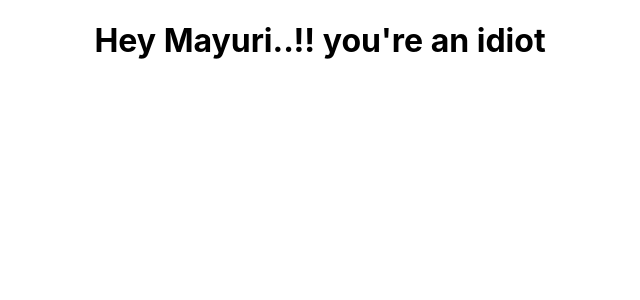
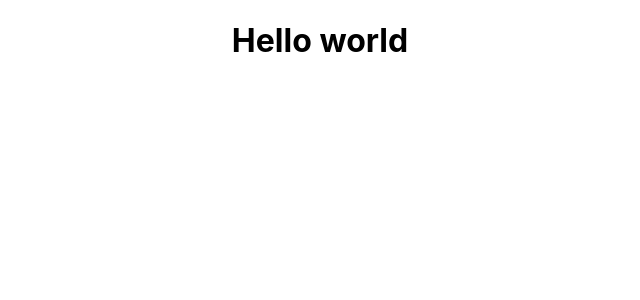
Before and after one commit to extusharkawade/blog-front-end, a React (Create React App) app: page / in a window 1280 px wide. Shown: the top 300 px of the page, without its empty margins (320-960 px from the left). Built offline with nearby package versions, Linux system fonts and the light colour scheme.

Commit message:
removing changes

```diff
--- a/src/App.tsx
+++ b/src/App.tsx
@@ -1,11 +1,10 @@
 import React from "react";
-import logo from "./logo.svg";
 import "./App.css";
 
 function App() {
   return (
     <div className="App">
-      <h1>Hey Mayuri..!! you're an idiot</h1>
+      <h1>Hello world</h1>
     </div>
   );
 }
```
